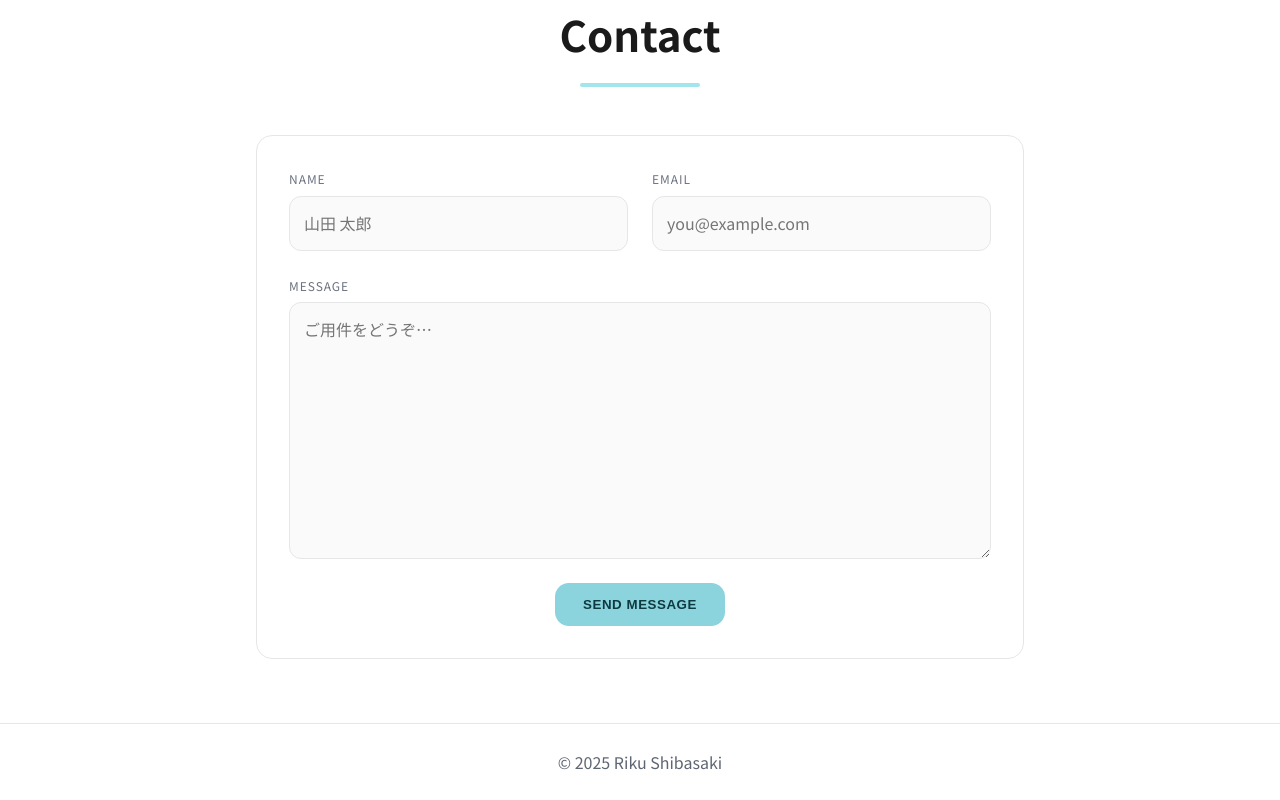
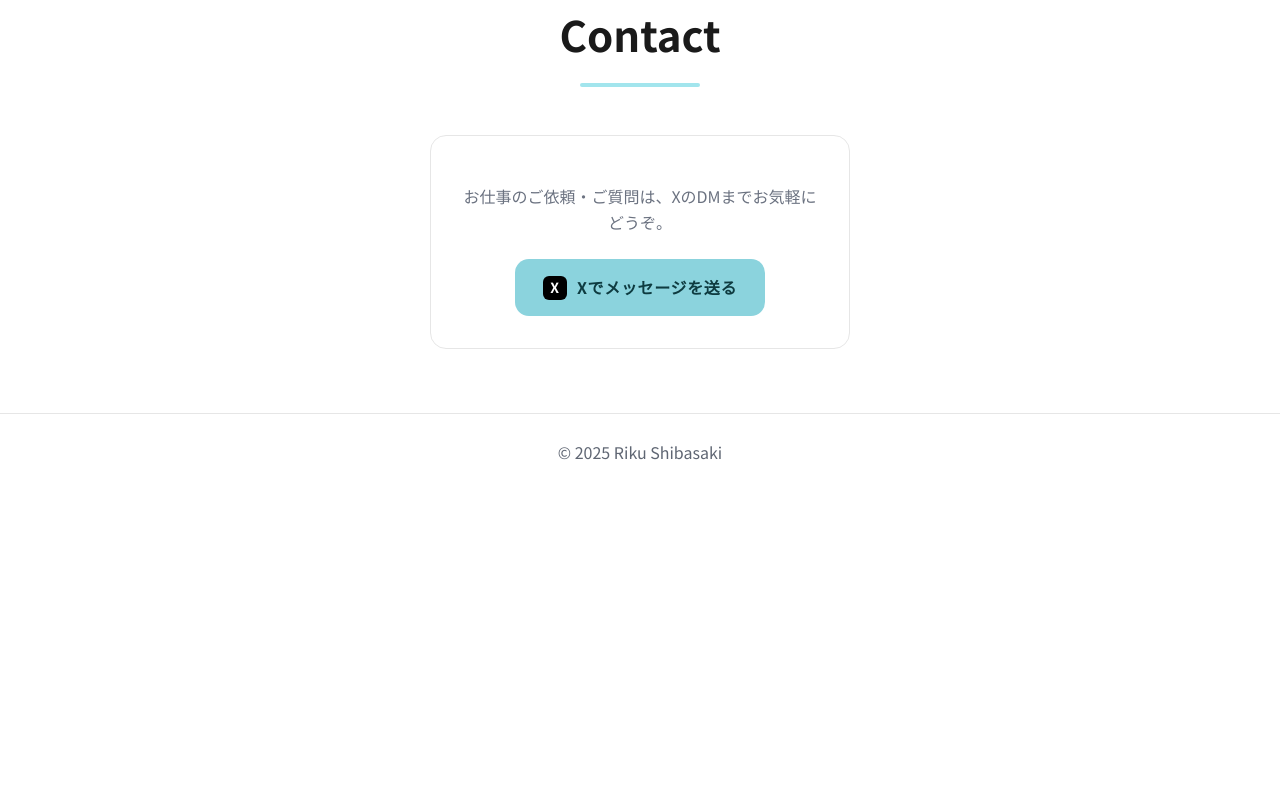
Before and after one commit to S-Riku-tus/pj-portfolio-v2, a React (Vite) app: page / in a window 1280 px wide. Shown: the part 3859-4659 px from the top of the page. After the commit the page ends 4350 px from the top, so only its background shows below. Built offline with nearby package versions, Linux system fonts and the light colour scheme.

Commit message:
お問い合わせ部分をXにした

```diff
--- a/src/sections/Contact.tsx
+++ b/src/sections/Contact.tsx
@@ -1,25 +1,29 @@
+/**
+ * 連絡先: X（Twitter）プロフィールへのリンクを表示。
+ * 自分のXのURLに書き換えてください: https://x.com/あなたのユーザー名
+ */
+const X_PROFILE_URL = "https://x.com/normal_tus_rs";
+
 export default function Contact() {
   return (
     <section id="contact" className="section">
       <h2 className="section-title">Contact</h2>
       <div className="container">
-          <form className="contact-form" onSubmit={(e) => e.preventDefault()}>
-            <div className="row-2">
-              <label className="field">
-                <span className="label">NAME</span>
-                <input type="text" name="name" placeholder="山田 太郎" />
-              </label>
-              <label className="field">
-                <span className="label">EMAIL</span>
-                <input type="email" name="email" placeholder="you@example.com" />
-              </label>
+        <div className="contact-block">
+          <p className="contact-lead">
+            お仕事のご依頼・ご質問は、XのDMまでお気軽にどうぞ。
+          </p>
+          <a
+            href={X_PROFILE_URL}
+            target="_blank"
+            rel="noopener noreferrer"
+            className="contact-x-link"
+            aria-label="Xのプロフィールを開く"
+          >
+            <span className="contact-x-icon" aria-hidden>X</span>
+            <span>Xでメッセージを送る</span>
+          </a>
         </div>
-            <label className="field">
-              <span className="label">MESSAGE</span>
-              <textarea name="message" rows={8} placeholder="ご用件をどうぞ…" />
-            </label>
-            <button className="primary-btn" type="submit">SEND MESSAGE</button>
-          </form>
       </div>
     </section>
   );
--- a/src/styles.css
+++ b/src/styles.css
@@ -304,25 +304,27 @@
   /* =========================
      Contact
      ========================= */
-  .contact-form{
+  .contact-block{
     border:1px solid var(--line); border-radius:var(--radius);
     padding:var(--space-8); background:#fff;
+    text-align:center; max-width:420px; margin:0 auto;
   }
-  .row-2{display:grid; grid-template-columns: 1fr 1fr; gap:var(--space-6)}
-  .field{display:flex; flex-direction:column; gap:6px; margin-bottom:var(--space-6)}
-  .label{font-size:12px; letter-spacing:.08em; color:var(--muted)}
-  input, textarea{
-    width:100%; border:1px solid var(--line); border-radius:12px;
-    padding:12px 14px; font:inherit; background:#fafafa;
+  .contact-lead{
+    color:var(--muted); margin-bottom:var(--space-6); line-height:1.6;
   }
-  input:focus, textarea:focus{outline:2px solid color-mix(in srgb, var(--accent) 50%, transparent)}
-  .primary-btn{
-    display:block; margin:0 auto; margin-top:var(--space-2);
-    padding:14px 28px; border:0; border-radius:14px; cursor:pointer;
-    background:var(--accent); color:var(--accent-ink); font-weight:700; letter-spacing:.04em;
+  .contact-x-link{
+    display:inline-flex; align-items:center; justify-content:center; gap:10px;
+    padding:14px 28px; border-radius:14px; font-weight:700; letter-spacing:.04em;
+    background:var(--accent); color:var(--accent-ink);
+    text-decoration:none; transition:filter .15s ease;
   }
-  .primary-btn:hover{filter:brightness(.97)}
-  @media (max-width: 900px){ .row-2{grid-template-columns:1fr} }
+  .contact-x-link:hover{ filter:brightness(.97); }
+  .contact-x-link:focus-visible{ outline:2px solid color-mix(in srgb, var(--accent) 60%, transparent); outline-offset:2px; }
+  .contact-x-icon{
+    display:inline-flex; align-items:center; justify-content:center;
+    width:24px; height:24px; font-size:14px; font-weight:800;
+    background:#000; color:#fff; border-radius:6px;
+  }
 
   /* =========================
      Footer
```
Lines whose indentation alone changed are shown as unchanged.
